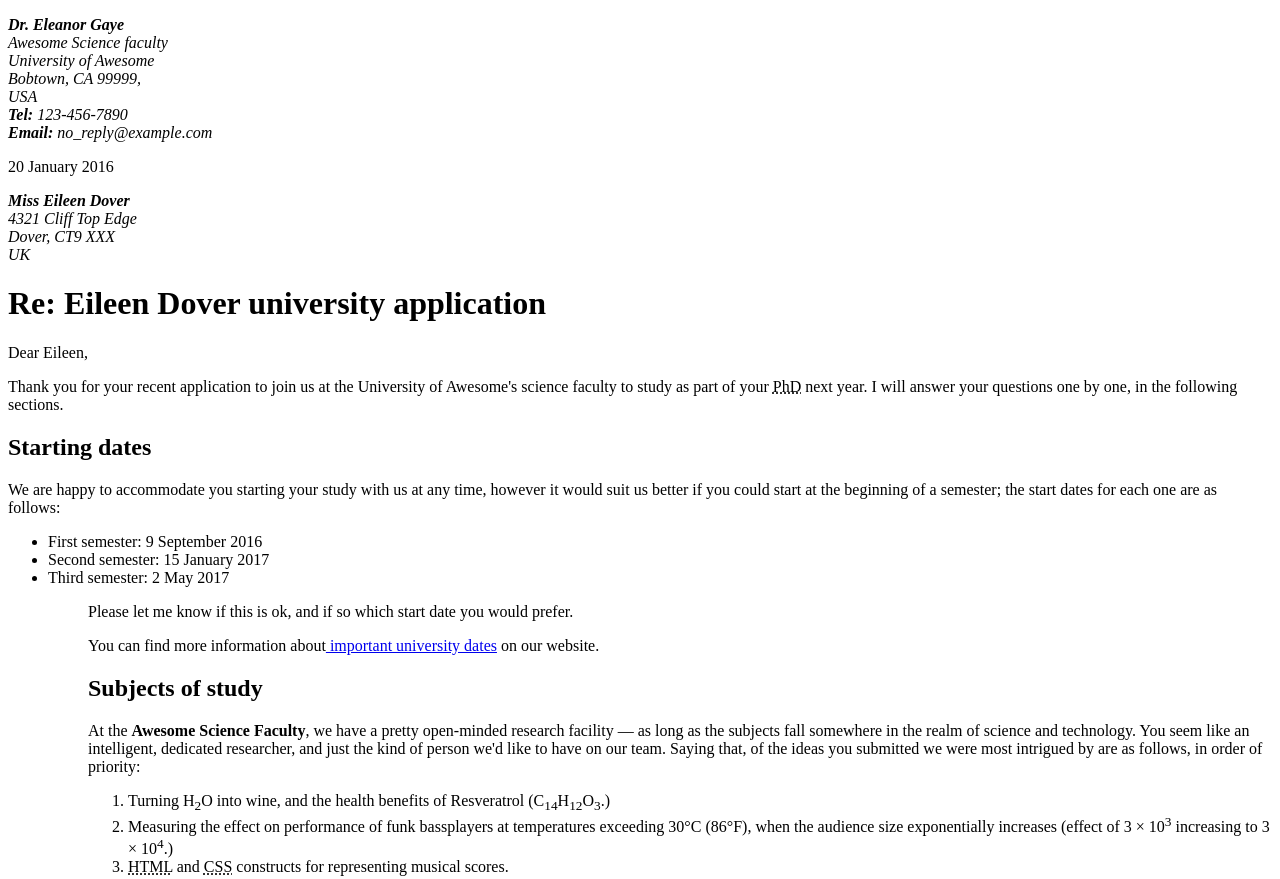
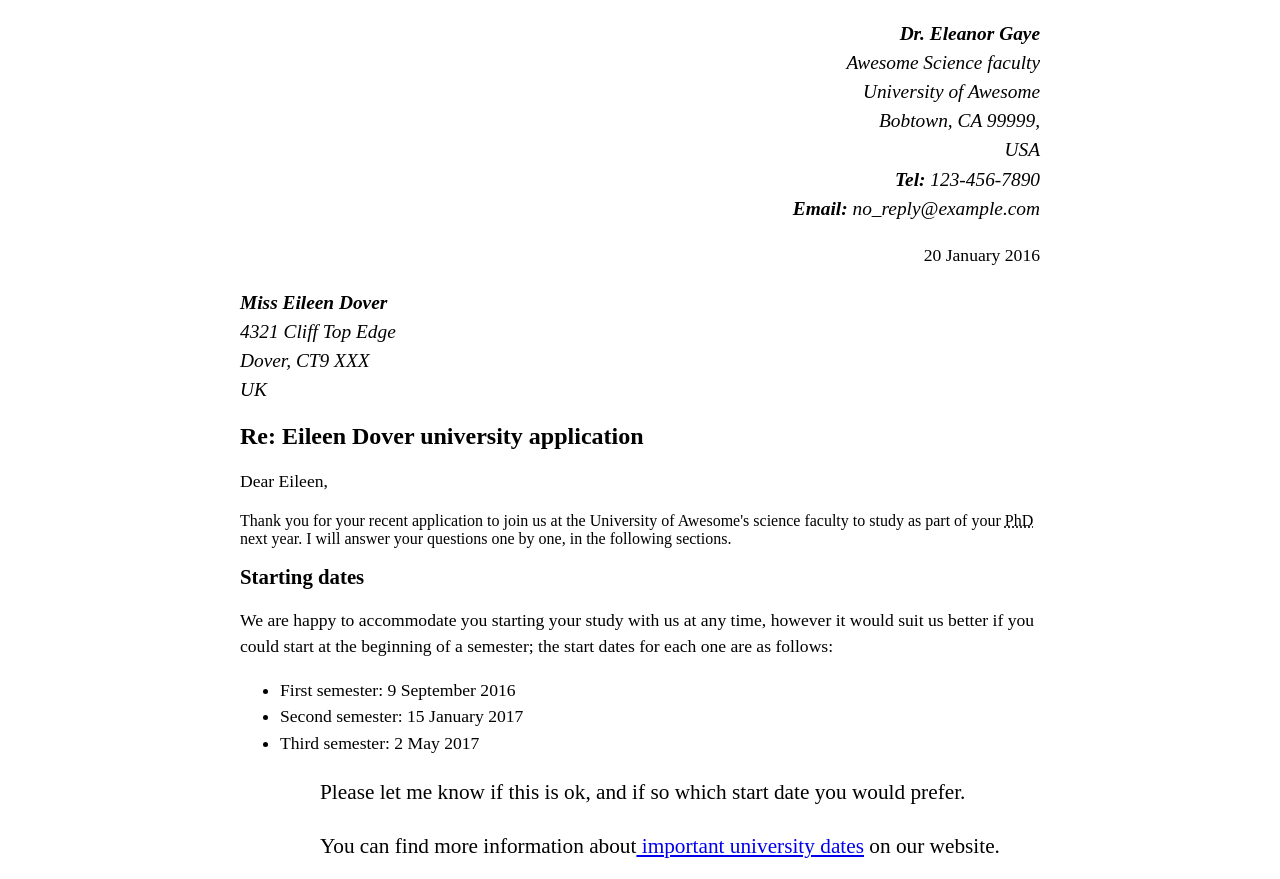
Before and after one commit to Nids7481/markup_letter, a plain HTML site: page index.html in a window 1280 px wide. Shown: the top 879 px of the page. Drawn offline with Linux system fonts and the light colour scheme.

Commit message:
Update index.html

```diff
--- a/index.html
+++ b/index.html
@@ -4,7 +4,32 @@
     <meta charset="utf-8">
     <title>Markup letter</title>
     <meta name="author" content="Eleanor Gaye">
-    <link rel=“stylesheet” href=“style.css”>
+    <style>
+   body {
+  max-width: 800px;
+  margin: 0 auto;
+}
+
+.sender-column {
+  text-align: right;
+}
+
+h1 {
+  font-size: 1.5em;
+}
+
+h2 {
+  font-size: 1.3em;
+}
+
+p,ul,ol,dl,address {
+  font-size: 1.1em;
+}
+
+p, li, dd, dt, address {
+  line-height: 1.5;
+}
+      </style>
   </head>
 <body>
 <address class="sender-column">
```
